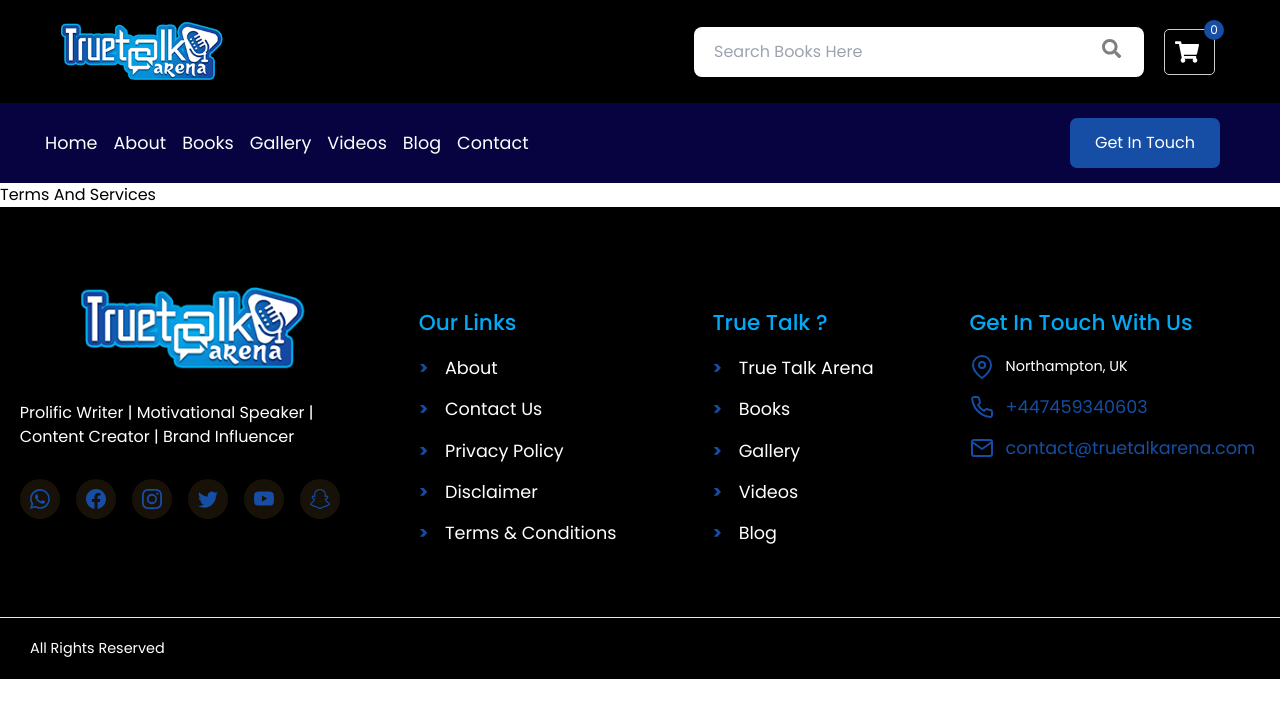
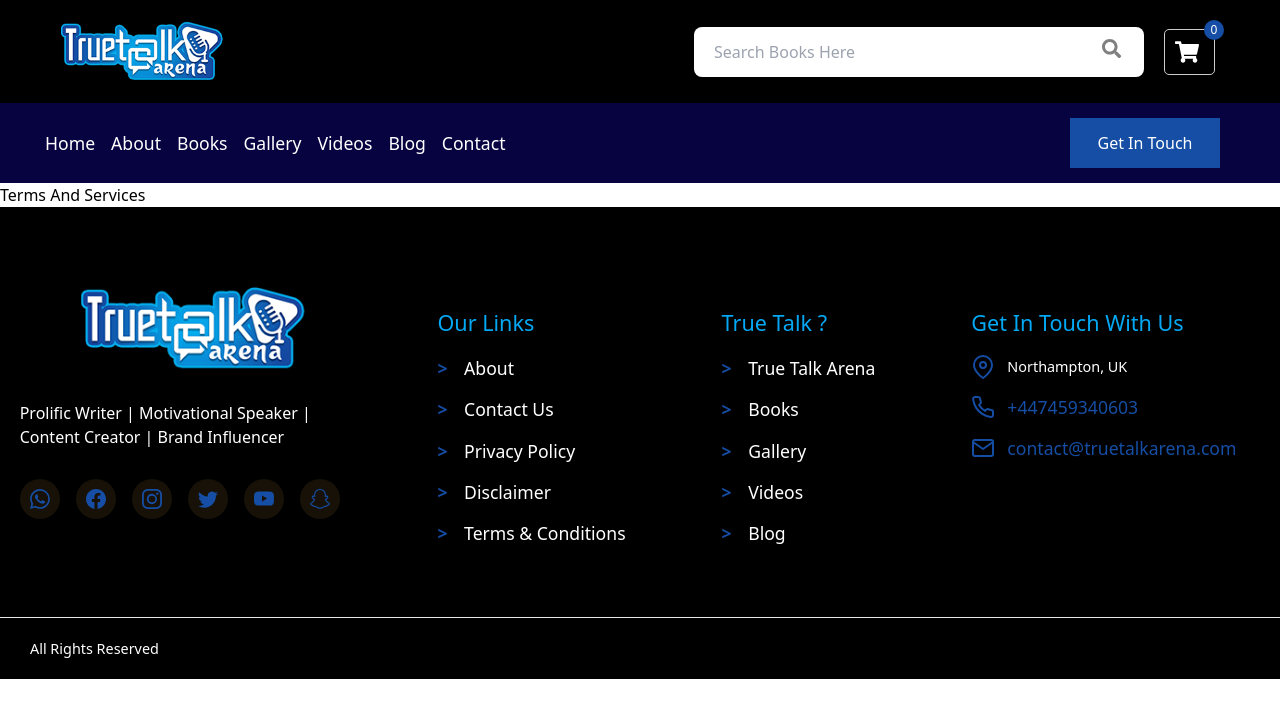
Before and after one commit to xploytt/truetalk, a React (Create React App) app: page /terms-and-service in a window 1280 px wide. Shown: the top 718 px of the page. Built offline with nearby package versions, Linux system fonts and the light colour scheme.

Commit message:
Updated my my styles url

```diff
--- a/src/components/Footer.jsx
+++ b/src/components/Footer.jsx
@@ -4,6 +4,7 @@ import {BsFacebook, BsInstagram, BsSnapchat, BsTwitter, BsWhatsapp, BsYoutube }
 import { webLinks, webResourceLinks } from '../data/links';
 import kabbasToTitleCase from '../js/toTitleCase';
 import { FiMapPin, FiPhone, FiMail } from 'react-icons/fi';
+import '../styles/footer.scss';
 
 
 
--- a/src/components/Header.jsx
+++ b/src/components/Header.jsx
@@ -6,6 +6,8 @@ import Cart from './Cart';
 import BlueButton from './BlueButton';
 import { mobileNavLinks } from '../data/links';
 import kabbasToTitleCase from '../js/toTitleCase';
+import '../styles/header.scss';
+import '../styles/mobile_nav.scss';
 
 
 function Header(props) {
--- a/src/styles/truetalk.scss
+++ b/src/styles/truetalk.scss
@@ -1,8 +1,4 @@
 @import url('./index.scss');
-@import url('./header.scss');
-@import url('./footer.scss');
-@import url('./mobile_nav.scss');
-
 
 
 *, body {
```
Also changed, not shown: src/App.js (+6 -2 lines).
